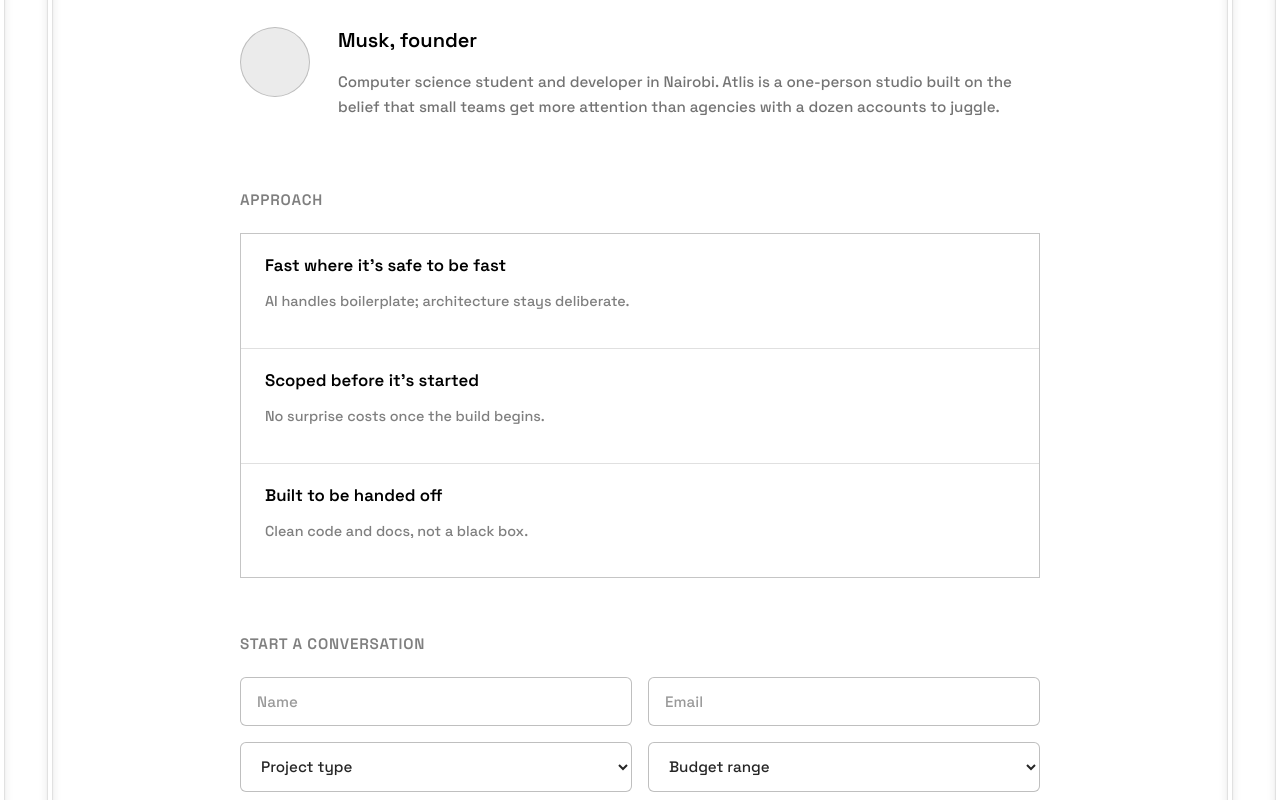
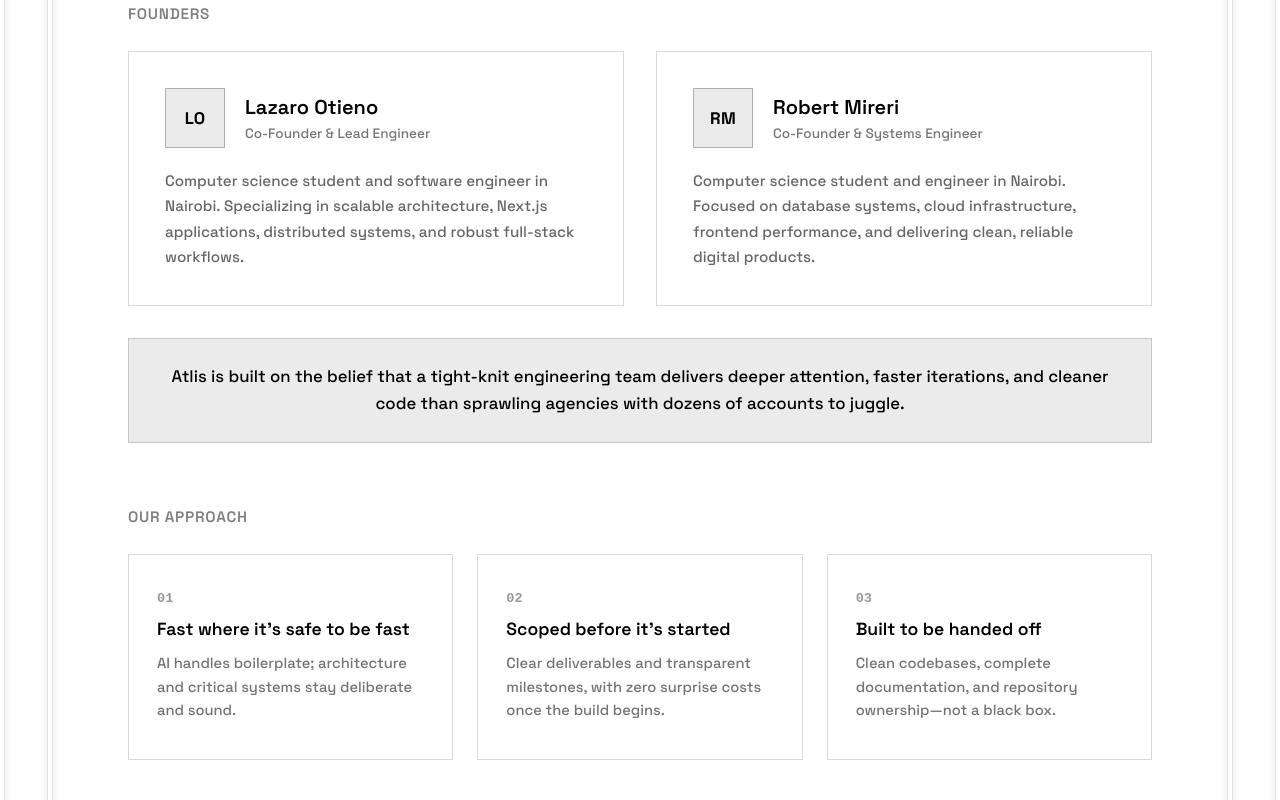
Before and after one commit to Laz-28/ATLIS, a React (Vite) app: page /about in a window 1280 px wide. Shown: the part 360-1160 px from the top of the page. Built offline with nearby package versions, Linux system fonts and the light colour scheme.

Commit message:
Fix founders and border radius

```diff
--- a/src/App.css
+++ b/src/App.css
@@ -66,7 +66,7 @@
   box-shadow:
     0 0 10px var(--overlay-15),
     0 0 2px var(--overlay-30);
-  border-radius: 2px;
+  border-radius: 0;
   animation-delay: 0s;
 }
 
@@ -91,7 +91,7 @@
   box-shadow:
     0 0 10px var(--overlay-15),
     0 0 2px var(--overlay-30);
-  border-radius: 2px;
+  border-radius: 0;
   animation-delay: 0.12s;
 }
 
--- a/src/pages/AboutContact.css
+++ b/src/pages/AboutContact.css
@@ -10,7 +10,7 @@
 
 .page-intro h1 {
   font-family: 'Space Grotesk', sans-serif;
-  font-size: clamp(2rem, 4.5vw, 3.2rem);
+  font-size: clamp(2.2rem, 5vw, 3.25rem);
   font-weight: 600;
   margin: 0 0 0.8rem;
   letter-spacing: -0.02em;
@@ -19,86 +19,156 @@
 .page-intro p {
   color: var(--overlay-60);
   font-size: 1.15rem;
+  max-width: 44rem;
+  margin: 0 auto;
 }
 
-.founder,
+.founders-section,
 .approach,
 .contact {
-  max-width: 50rem;
+  max-width: 64rem;
   margin: 0 auto;
-  padding: 0 5.5rem 3.5rem;
-}
-
-.founder {
-  display: flex;
-  gap: 1.75rem;
-  align-items: flex-start;
-}
-
-.founder-avatar {
-  width: 68px;
-  height: 68px;
-  border-radius: 50%;
-  background: var(--overlay-08);
-  border: 1px solid var(--overlay-20);
-  flex-shrink: 0;
-}
-
-.founder h3 {
-  font-size: 1.25rem;
-  font-weight: 600;
-  margin: 0 0 0.6rem;
-}
-
-.founder p {
-  font-size: 0.95rem;
-  color: var(--overlay-55);
-  line-height: 1.65;
+  padding: 0 5.5rem 4rem;
 }
 
 .section-label {
   font-size: 0.95rem;
   color: var(--overlay-50);
-  margin: 0 0 1.5rem;
+  margin: 0 0 1.75rem;
   text-transform: uppercase;
   letter-spacing: 0.05em;
   font-weight: 600;
 }
 
-.approach-list {
+/* ── Founders 2-Card Grid ── */
+.founders-grid {
+  display: grid;
+  grid-template-columns: repeat(2, 1fr);
+  gap: 2rem;
+  margin-bottom: 2rem;
+}
+
+.founder-card {
+  background: var(--bg);
+  border: 1px solid var(--overlay-15);
+  border-radius: 0;
+  padding: 2.25rem;
   display: flex;
   flex-direction: column;
-  gap: 1px;
-  background: var(--overlay-12);
-  border: 1px solid var(--overlay-12);
+  gap: 1.25rem;
+  transition: border-color 0.2s ease, transform 0.2s ease;
 }
 
-.approach-item {
-  background: var(--bg);
-  padding: 1.25rem 1.5rem;
+.founder-card:hover {
+  border-color: var(--overlay-30);
+  transform: translateY(-4px);
 }
 
-.approach-item h4 {
-  font-size: 1.05rem;
-  font-weight: 600;
-  margin: 0 0 0.4rem;
+.founder-header {
+  display: flex;
+  gap: 1.25rem;
+  align-items: center;
 }
 
-.approach-item p {
-  font-size: 0.9rem;
-  color: var(--overlay-50);
-  line-height: 1.6;
+.founder-avatar {
+  width: 58px;
+  height: 58px;
+  border-radius: 0;
+  background: var(--overlay-08);
+  border: 1px solid var(--overlay-25);
+  display: flex;
+  align-items: center;
+  justify-content: center;
+  font-family: 'Space Grotesk', sans-serif;
+  font-weight: 700;
+  font-size: 1.05rem;
+  color: var(--text);
+  letter-spacing: 0.02em;
+  flex-shrink: 0;
 }
 
+.founder-header h3 {
+  font-size: 1.25rem;
+  font-weight: 600;
+  margin: 0 0 0.3rem;
+}
+
+.founder-role {
+  font-size: 0.85rem;
+  color: var(--overlay-55);
+  font-weight: 500;
+  display: block;
+}
+
+.founder-card p {
+  font-size: 0.95rem;
+  color: var(--overlay-60);
+  line-height: 1.65;
+  margin: 0;
+}
+
+.studio-mission {
+  background: var(--overlay-08);
+  border: 1px solid var(--overlay-15);
+  border-radius: 0;
+  padding: 1.5rem 2rem;
+  text-align: center;
+}
+
+.studio-mission p {
+  font-size: 1.05rem;
+  color: var(--overlay-70);
+  line-height: 1.65;
+  margin: 0;
+}
+
+/* ── Approach 3-Card Grid ── */
+.approach-grid {
+  display: grid;
+  grid-template-columns: repeat(3, 1fr);
+  gap: 1.5rem;
+}
+
+.approach-card {
+  background: var(--bg);
+  border: 1px solid var(--overlay-15);
+  border-radius: 0;
+  padding: 2.25rem 1.75rem;
+  display: flex;
+  flex-direction: column;
+  gap: 0.75rem;
+}
+
+.approach-num {
+  font-family: monospace;
+  font-size: 0.85rem;
+  color: var(--overlay-40);
+  font-weight: 600;
+}
+
+.approach-card h4 {
+  font-size: 1.1rem;
+  font-weight: 600;
+  margin: 0;
+}
+
+.approach-card p {
+  font-size: 0.92rem;
+  color: var(--overlay-55);
+  line-height: 1.6;
+  margin: 0;
+}
+
+/* ── Contact Form ── */
 .contact-form {
   display: flex;
   flex-direction: column;
-  gap: 1rem;
+  gap: 1.25rem;
 }
 
 .form-row {
   display: flex;
-  gap: 1rem;
+  gap: 1.25rem;
 }
 
 .contact-form input,
@@ -107,11 +177,12 @@
   flex: 1;
   background: var(--bg);
   border: 1px solid var(--overlay-25);
-  border-radius: 6px;
+  border-radius: 0;
   color: var(--text);
   font-family: inherit;
   font-size: 0.95rem;
-  padding: 0.85rem 1rem;
+  padding: 0.95rem 1.15rem;
+  transition: border-color 0.2s ease;
 }
 
 .contact-form input::placeholder,
@@ -132,18 +203,21 @@
 
 .contact-form textarea {
   resize: vertical;
-  min-height: 120px;
+  min-height: 130px;
 }
 
 .btn {
   display: inline-block;
   border: none;
-  padding: 0.85rem 1.85rem;
-  font-size: 0.95rem;
+  padding: 0.95rem 2.25rem;
+  font-size: 1rem;
+  font-weight: 600;
   font-family: inherit;
   cursor: pointer;
   text-decoration: none;
+  border-radius: 0;
   transition: background 0.2s ease;
+  width: fit-content;
 }
 
 .btn-primary {
@@ -156,33 +230,45 @@
   background: var(--overlay-85);
 }
 
+/* ── Responsive ── */
 @media (max-width: 900px) {
   .page-intro {
     padding: 5rem 2.5rem 3rem;
   }
-  .founder,
+
+  .founders-section,
   .approach,
   .contact {
-    padding: 0 2.5rem 3rem;
+    padding: 0 2.5rem 3.5rem;
+  }
+
+  .approach-grid {
+    grid-template-columns: 1fr;
   }
 }
 
-@media (max-width: 600px) {
+@media (max-width: 700px) {
   .page-intro {
     padding: 3.5rem 1.5rem 2rem;
   }
-  .founder,
+
+  .founders-section,
   .approach,
   .contact {
     padding: 0 1.5rem 2.5rem;
   }
-  .founder {
+
+  .founders-grid {
+    grid-template-columns: 1fr;
+  }
+
+  .form-row {
     flex-direction: column;
-    align-items: center;
+    gap: 1rem;
+  }
+
+  .btn {
+    width: 100%;
     text-align: center;
   }
-  .form-row {
-    flex-direction: column;
-    gap: 0.85rem;
-  }
 }
--- a/src/pages/AboutContact.jsx
+++ b/src/pages/AboutContact.jsx
@@ -28,39 +28,79 @@
     <main className="about-page">
       <section className="page-intro">
         <h1>About and contact</h1>
-        <p>Who's building this, and how to reach me.</p>
+        <p>Who's building Atlis, and how to reach us.</p>
       </section>
 
-      <section className="founder">
-        <div className="founder-avatar" aria-hidden="true" />
-        <div>
-          <h3>Musk, founder</h3>
+      {/* Founders Section */}
+      <section className="founders-section">
+        <p className="section-label">Founders</p>
+        <div className="founders-grid">
+          <div className="founder-card">
+            <div className="founder-header">
+              <div className="founder-avatar" aria-hidden="true">
+                <span>LO</span>
+              </div>
+              <div>
+                <h3>Lazaro Otieno</h3>
+                <span className="founder-role">Co-Founder & Lead Engineer</span>
+              </div>
+            </div>
+            <p>
+              Computer science student and software engineer in Nairobi.
+              Specializing in scalable architecture, Next.js applications, distributed systems,
+              and robust full-stack workflows.
+            </p>
+          </div>
+
+          <div className="founder-card">
+            <div className="founder-header">
+              <div className="founder-avatar" aria-hidden="true">
+                <span>RM</span>
+              </div>
+              <div>
+                <h3>Robert Mireri</h3>
+                <span className="founder-role">Co-Founder & Systems Engineer</span>
+              </div>
+            </div>
+            <p>
+              Computer science student and engineer in Nairobi.
+              Focused on database systems, cloud infrastructure, frontend performance,
+              and delivering clean, reliable digital products.
+            </p>
+          </div>
+        </div>
+
+        <div className="studio-mission">
           <p>
-            Computer science student and developer in Nairobi. Atlis is a one-person studio
-            built on the belief that small teams get more attention than agencies with a dozen
-            accounts to juggle.
+            Atlis is built on the belief that a tight-knit engineering team delivers deeper attention,
+            faster iterations, and cleaner code than sprawling agencies with dozens of accounts to juggle.
           </p>
         </div>
       </section>
 
+      {/* Approach */}
       <section className="approach">
-        <p className="section-label">Approach</p>
-        <div className="approach-list">
-          <div className="approach-item">
+        <p className="section-label">Our Approach</p>
+        <div className="approach-grid">
+          <div className="approach-card">
+            <span className="approach-num">01</span>
             <h4>Fast where it's safe to be fast</h4>
-            <p>AI handles boilerplate; architecture stays deliberate.</p>
+            <p>AI handles boilerplate; architecture and critical systems stay deliberate and sound.</p>
           </div>
-          <div className="approach-item">
+          <div className="approach-card">
+            <span className="approach-num">02</span>
             <h4>Scoped before it's started</h4>
-            <p>No surprise costs once the build begins.</p>
+            <p>Clear deliverables and transparent milestones, with zero surprise costs once the build begins.</p>
           </div>
-          <div className="approach-item">
+          <div className="approach-card">
+            <span className="approach-num">03</span>
             <h4>Built to be handed off</h4>
-            <p>Clean code and docs, not a black box.</p>
+            <p>Clean codebases, complete documentation, and repository ownership—not a black box.</p>
           </div>
         </div>
       </section>
 
+      {/* Contact Form */}
       <section className="contact">
         <p className="section-label">Start a conversation</p>
         <form className="contact-form" onSubmit={handleSubmit}>
@@ -76,7 +116,7 @@
             <input
               type="email"
               name="email"
-              placeholder="Email"
+              placeholder="Email address"
               value={formData.email}
               onChange={handleChange}
               required
@@ -85,23 +125,25 @@
           <div className="form-row">
             <select name="projectType" value={formData.projectType} onChange={handleChange} required>
               <option value="" disabled>Project type</option>
-              <option value="Web app">Web app</option>
-              <option value="Landing page">Landing page</option>
-              <option value="Cloud/infra">Cloud / infra</option>
-              <option value="Other">Other</option>
+              <option value="Static Website (KSh 10,000)">Static Website (KSh 10,000)</option>
+              <option value="Dynamic Website / CMS (KSh 20,000)">Dynamic Website / CMS (KSh 20,000)</option>
+              <option value="Full-Stack Web App (KSh 40,000)">Full-Stack Web App (KSh 40,000)</option>
+              <option value="Cloud / Infrastructure">Cloud / Infrastructure</option>
+              <option value="Custom / Other">Custom / Other</option>
             </select>
             <select name="budgetRange" value={formData.budgetRange} onChange={handleChange} required>
               <option value="" disabled>Budget range</option>
-              <option value="Under KSh 50,000">Under KSh 50,000</option>
-              <option value="KSh 50,000-150,000">KSh 50,000-150,000</option>
-              <option value="KSh 150,000+">KSh 150,000+</option>
+              <option value="Under KSh 20,000">Under KSh 20,000</option>
+              <option value="KSh 20,000 - 40,000">KSh 20,000 - 40,000</option>
+              <option value="KSh 40,000 - 80,000">KSh 40,000 - 80,000</option>
+              <option value="KSh 80,000+">KSh 80,000+</option>
               <option value="Not sure yet">Not sure yet</option>
             </select>
           </div>
           <textarea
             name="message"
-            placeholder="Message"
-            rows="4"
+            placeholder="Tell us about what you want to build..."
+            rows="5"
             value={formData.message}
             onChange={handleChange}
             required
--- a/src/pages/Pricing.css
+++ b/src/pages/Pricing.css
@@ -42,7 +42,7 @@
 .pricing-card {
   background: var(--bg);
   border: 1px solid var(--overlay-15);
-  border-radius: 12px;
+  border-radius: 0;
   padding: 2.75rem 2.25rem;
   display: flex;
   flex-direction: column;
@@ -80,7 +80,7 @@
   letter-spacing: 0.06em;
   padding: 0.25rem 0.75rem;
   border: 1px solid var(--overlay-30);
-  border-radius: 100px;
+  border-radius: 0;
   margin-bottom: 1rem;
   width: fit-content;
 }
@@ -144,7 +144,7 @@
   font-weight: 600;
   font-family: inherit;
   border: 1px solid var(--overlay-30);
-  border-radius: 6px;
+  border-radius: 0;
   color: var(--text);
   background: transparent;
   transition: background 0.2s ease, color 0.2s ease, border-color 0.2s ease;
--- a/src/pages/ServicesPricing.css
+++ b/src/pages/ServicesPricing.css
@@ -68,7 +68,7 @@
   font-size: 0.8rem;
   color: var(--overlay-55);
   border: 1px solid var(--overlay-20);
-  border-radius: 4px;
+  border-radius: 0;
   padding: 0.2rem 0.65rem;
 }
 
```
